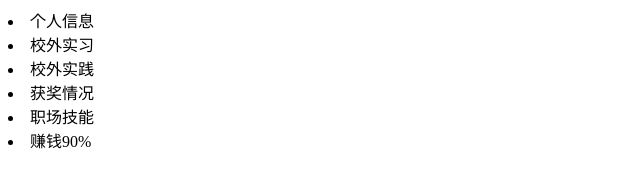
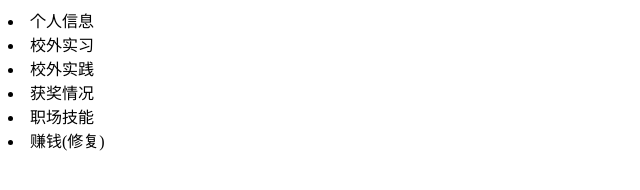
Before and after one commit to sumotingtt/cv, a plain HTML site: page index.html in a window 1280 px wide. Shown: the full height of the page, 0-640 px from the left. Drawn offline with Linux system fonts and the light colour scheme.

Commit message:
赚钱 修复版 C6

```diff
--- a/index.html
+++ b/index.html
@@ -12,7 +12,7 @@
         <li>校外实践</li>
         <li>获奖情况</li>
         <li>职场技能</li>
-        <li>赚钱90%</li>
+        <li>赚钱(修复)</li>
     </div>
 </body>
 </html>
```
